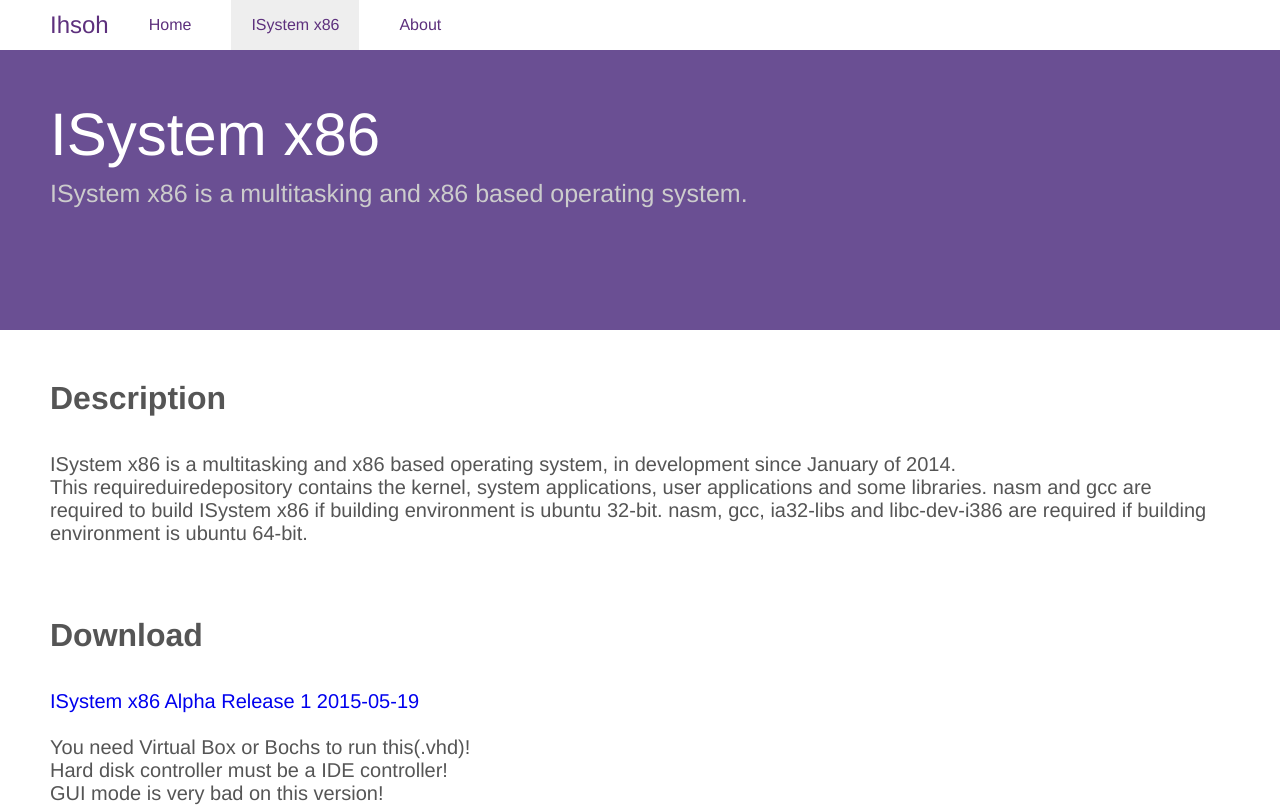
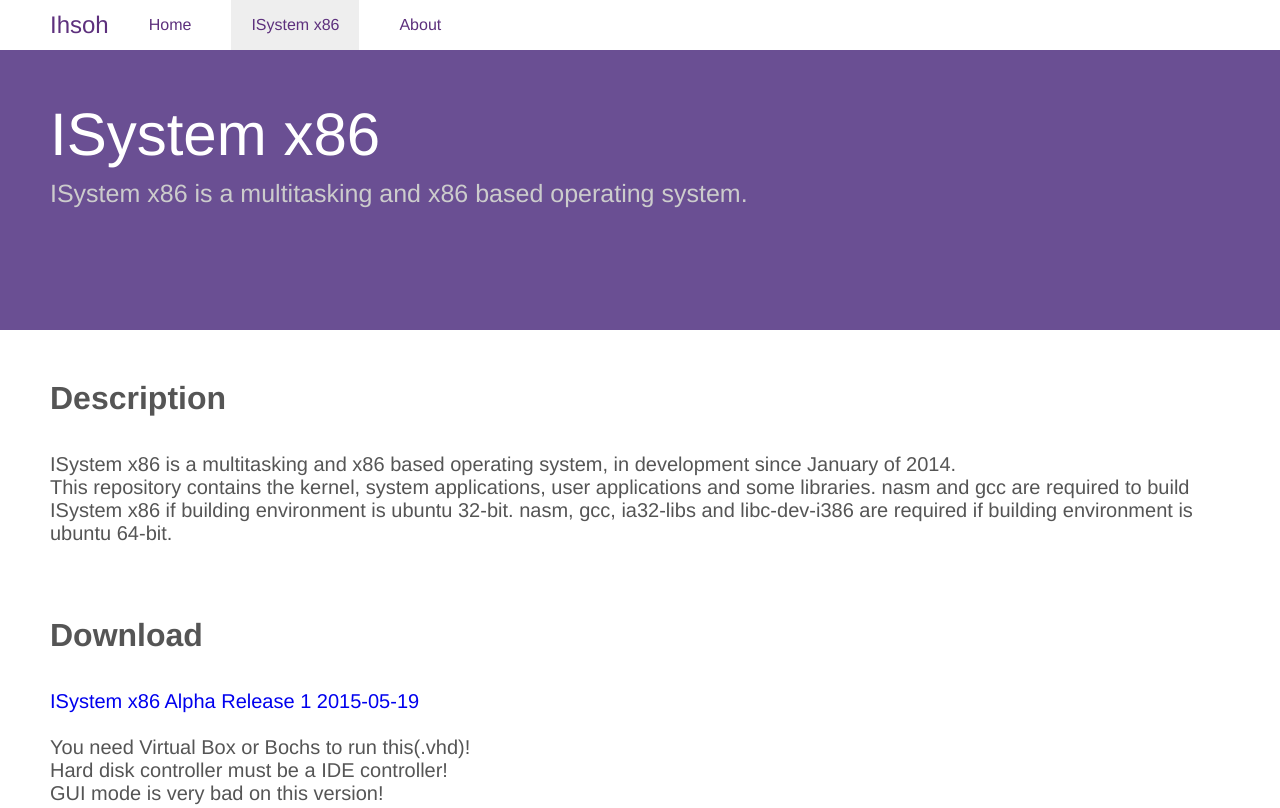
Before and after one commit to Ihsoh/ihsoh.github.io, a plain HTML site: page page-isystemx86.html in a window 1280 px wide. Shown: the top 808 px of the page. Drawn offline with Linux system fonts and the light colour scheme.

Commit message:
update pages

```diff
--- a/page-isystemx86.html
+++ b/page-isystemx86.html
@@ -42,7 +42,7 @@
 				ISystem x86 is a multitasking and x86 based operating system, in development since January of 2014.
 			</p>
 			<p>
-				This requireduiredepository contains the kernel, system applications, user applications and some libraries. nasm and gcc are required to build ISystem x86 if building environment is ubuntu 32-bit. nasm, gcc, ia32-libs and libc-dev-i386 are required if building environment is ubuntu 64-bit.
+				This repository contains the kernel, system applications, user applications and some libraries. nasm and gcc are required to build ISystem x86 if building environment is ubuntu 32-bit. nasm, gcc, ia32-libs and libc-dev-i386 are required if building environment is ubuntu 64-bit.
 			</p>
 			<br />
 			<br />
```
